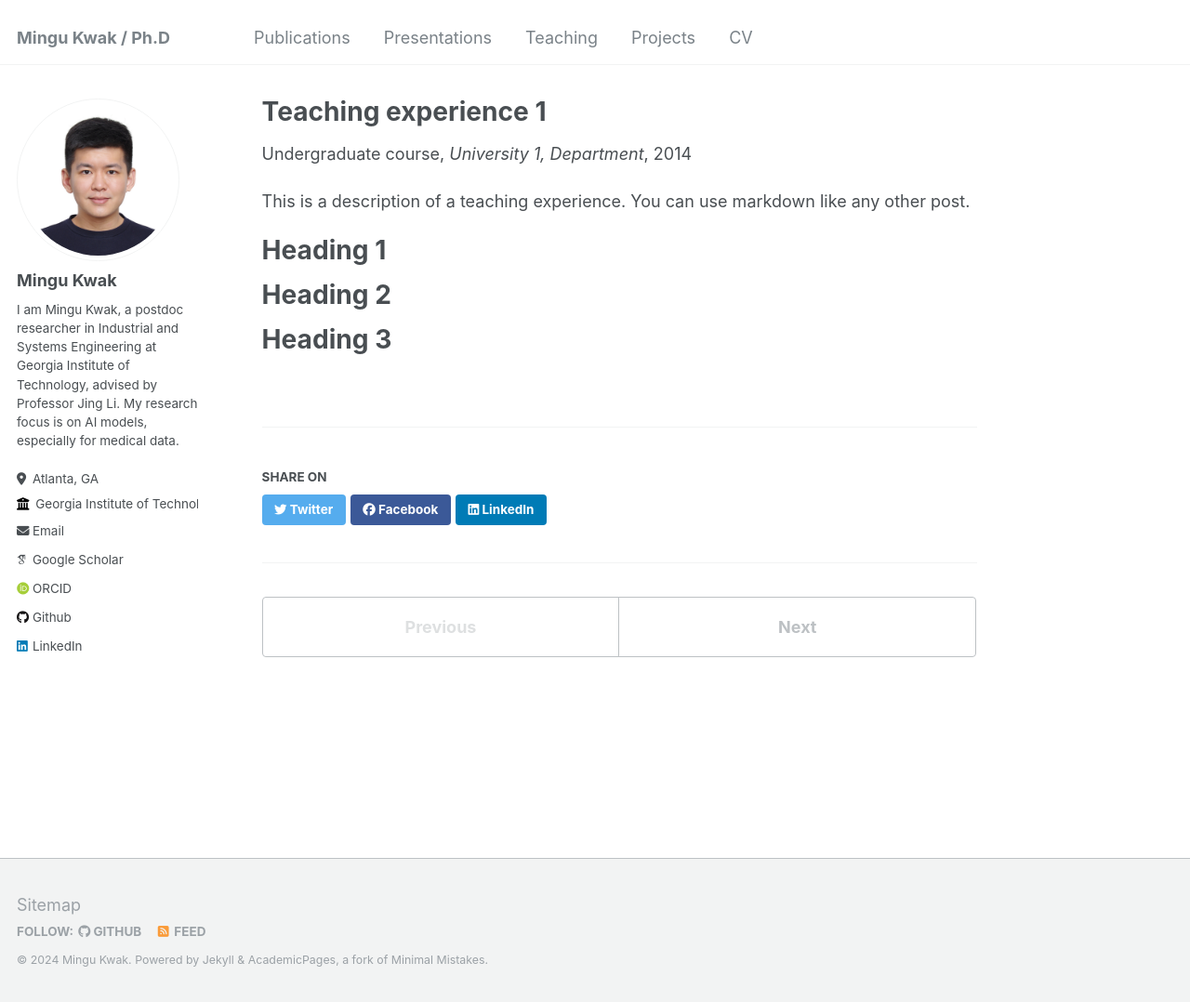
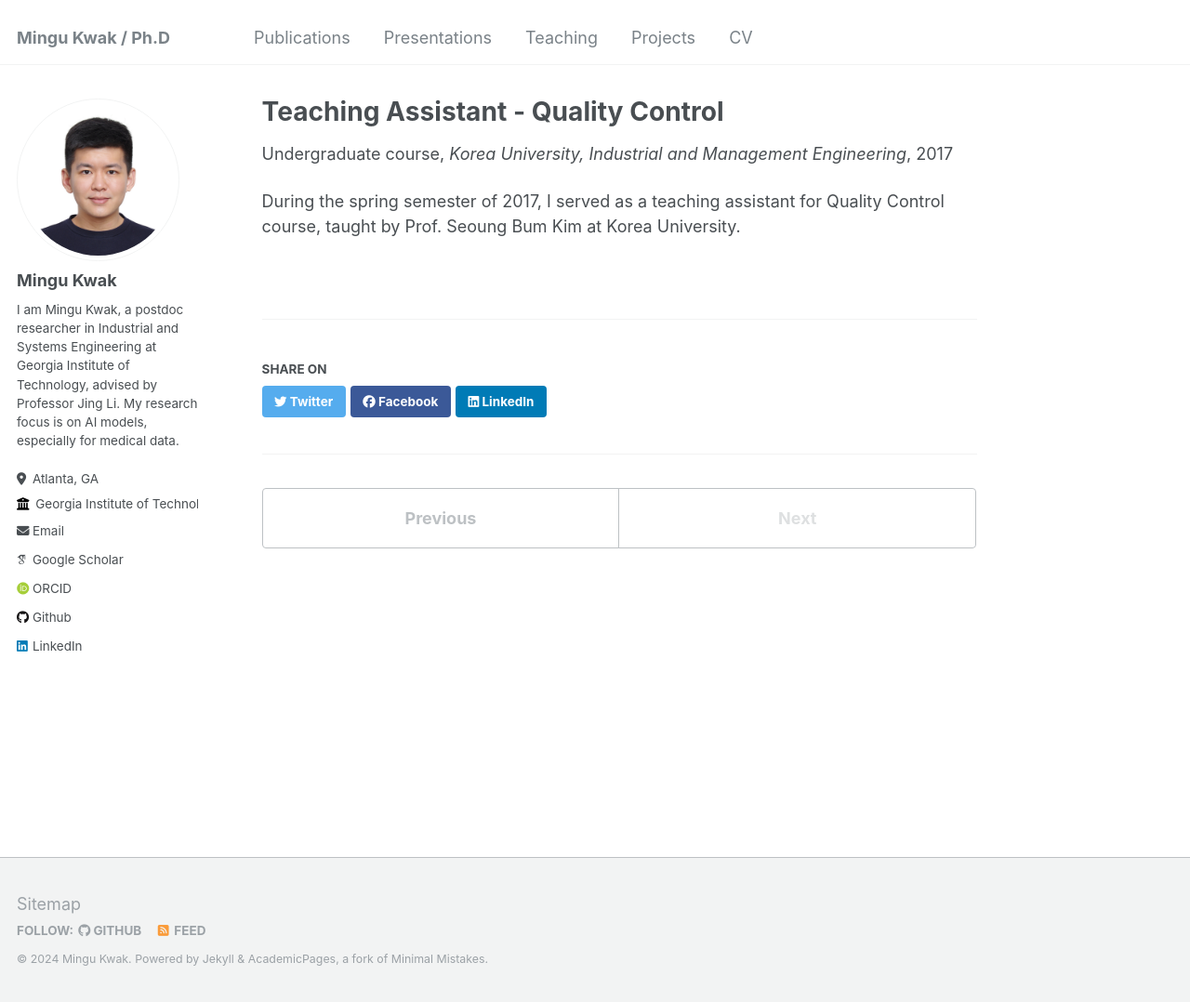
Before and after one commit to min9kwak/min9kwak.github.io, a Jekyll site: the page built from _teaching/2014-spring-teaching-1.md, in a window 1280 px wide and 1078 px high. Shown: the whole window at 93% size. Built offline with Jekyll 4.4.1, drawn with Linux system fonts in a browser that asks for light colours; some web fonts are replaced.

Commit message:
preview my cv

```diff
--- a/_pages/talks.html
+++ b/_pages/talks.html
@@ -11,7 +11,7 @@ author_profile: true
 
 {% endif %}
 
-You can also find the full list of my presentations on <a href="https://min9kwak.github.io/files/CV.pdf" download>CV</a>.
+You can also find the full list of my presentations on <a href="https://min9kwak.github.io/files/CV.pdf" target="_blank">CV</a>>.
 
 {% for post in site.talks reversed %}
   {% include archive-single-talk.html %}
--- a/_teaching/2014-spring-teaching-1.md
+++ b/_teaching/2014-spring-teaching-1.md
@@ -1,20 +1,11 @@
 ---
-title: "Teaching experience 1"
+title: "Teaching Assistant - Quality Control"
 collection: teaching
 type: "Undergraduate course"
 permalink: /teaching/2014-spring-teaching-1
-venue: "University 1, Department"
-date: 2014-01-01
-location: "City, Country"
+venue: "Korea University, Industrial and Management Engineering"
+date: 2017-03-01
+location: "Seoul, Korea"
 ---
 
-This is a description of a teaching experience. You can use markdown like any other post.
-
-Heading 1
-======
-
-Heading 2
-======
-
-Heading 3
-======
+During the spring semester of 2017, I served as a teaching assistant for Quality Control course, taught by Prof. Seoung Bum Kim at Korea University.
```
Also changed, not shown: _pages/cv.md (+6 -2 lines).
